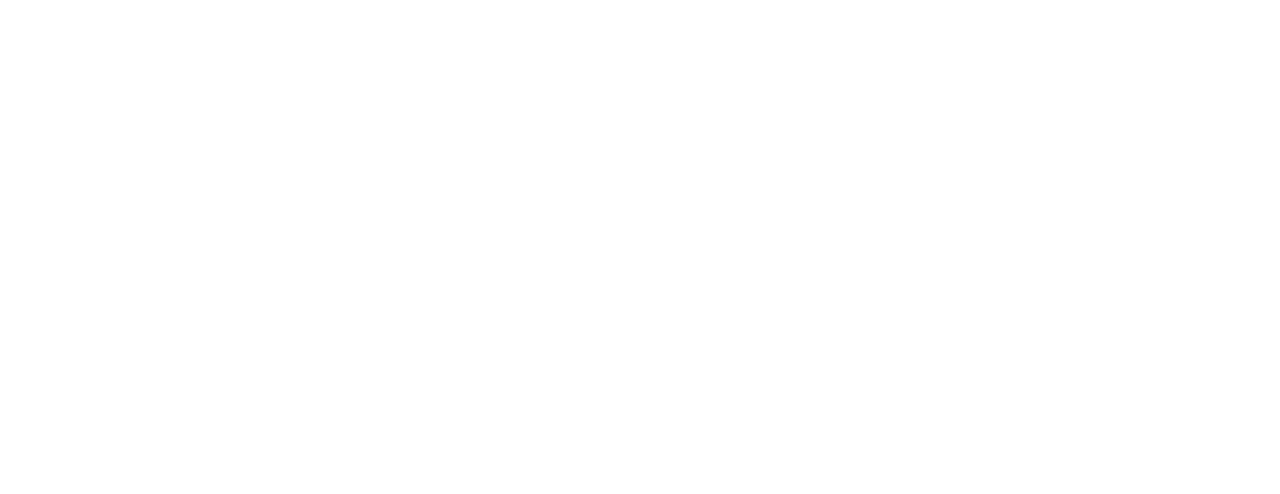
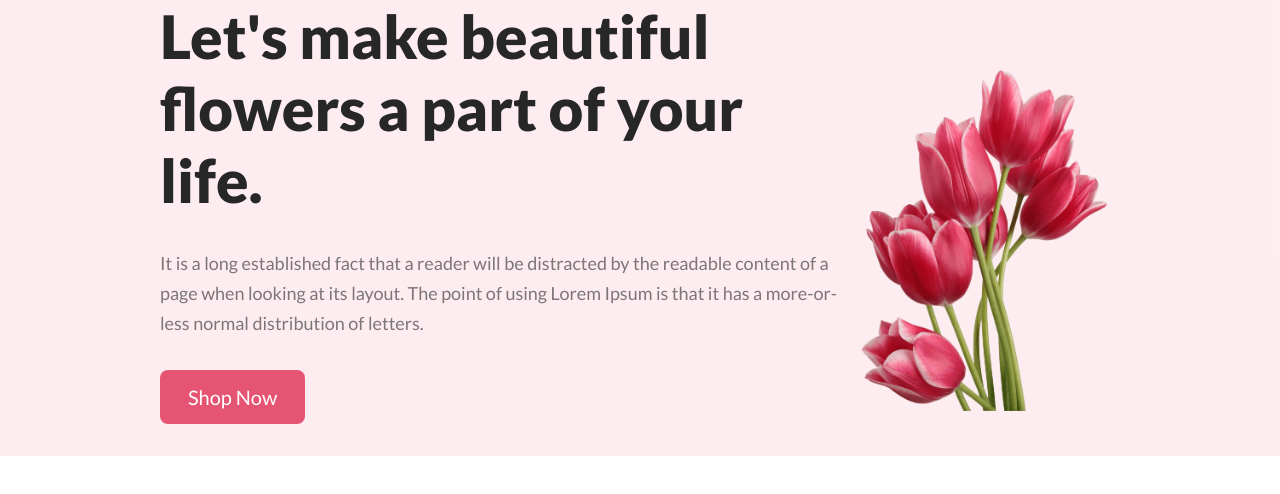
Before and after one commit to tammim28/flower-shop, a plain HTML site: page index.html in a window 1280 px wide. Drawn offline with Linux system fonts and the light colour scheme.

Commit message:
finish header section

```diff
--- a/index.html
+++ b/index.html
@@ -4,10 +4,20 @@
     <meta charset="UTF-8">
     <meta name="viewport" content="width=device-width, initial-scale=1.0">
     <title>Flower Shop</title>
+    <link rel="stylesheet" href="styles/style.css">
 </head>
 <body>
     <header>
-
+        <div class="container banner">
+            <div class="banner-text">
+                <h1>Let's make beautiful flowers a part of your life.</h1>
+                <p>It is a long established fact that a reader will be distracted by the readable content of a page when looking at its layout. The point of using Lorem Ipsum is that it has a more-or-less normal distribution of letters.</p>
+                <button>Shop Now</button>
+            </div>
+            <div class="banner-img">
+                <img src="Flower Asset/pngwing 10.png" alt="">
+            </div>
+        </div>
     </header>
     <main>
 
--- /dev/null
+++ b/styles/style.css
@@ -0,0 +1,63 @@
+@import url('https://fonts.googleapis.com/css2?family=Lato:ital,wght@0,100;0,300;0,400;0,700;0,900;1,100;1,300;1,400;1,700;1,900&display=swap');
+
+* {
+    margin: 0;
+    padding: 0;
+    font-family: "Lato", sans-serif;
+}
+
+header {
+    background: rgba(229, 84, 115, 0.1);
+}
+
+.container {
+    width: 75%;
+    max-width: 1440px;
+    margin: 0 auto;
+}
+
+.banner {
+    display: flex;
+    align-items: center;
+    justify-content: space-between;
+}
+
+.banner .banner-text h1 {
+    color: rgb(39, 39, 39);
+    font-family: Lato;
+    font-size: 60px;
+    font-weight: 800;
+    line-height: normal;
+    font-style: normal;
+}
+.banner .banner-text *{
+    margin-bottom: 32px;
+}
+
+p {
+    color: rgba(39, 39, 39, 0.6);
+    font-family: Lato;
+    font-size: 18px;
+    font-weight: 400;
+    line-height: 30px;
+    letter-spacing: 0%;
+    text-align: left;
+}
+
+button {
+    border-radius: 8px;
+    background: rgb(229, 84, 115);
+    font-size: 20px;
+    color: #fff;
+    border: none;
+    padding: 15px 28px;
+    cursor: pointer;
+}
+button:hover{
+    background: #585252;
+}
+.banner .banner-img img{
+    width: 100%;
+    vertical-align: middle;
+    margin-top: 24px;
+}
```
